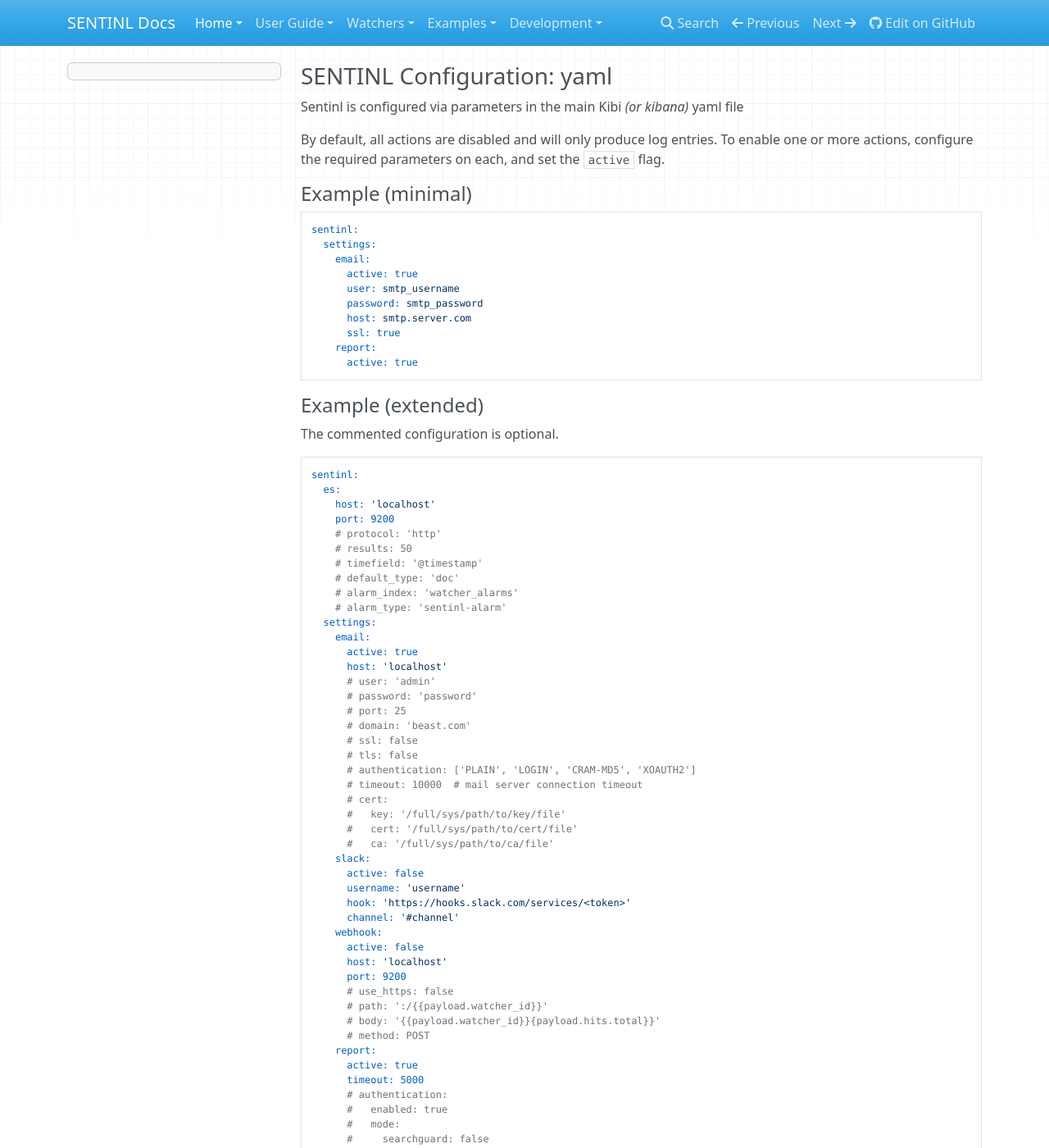
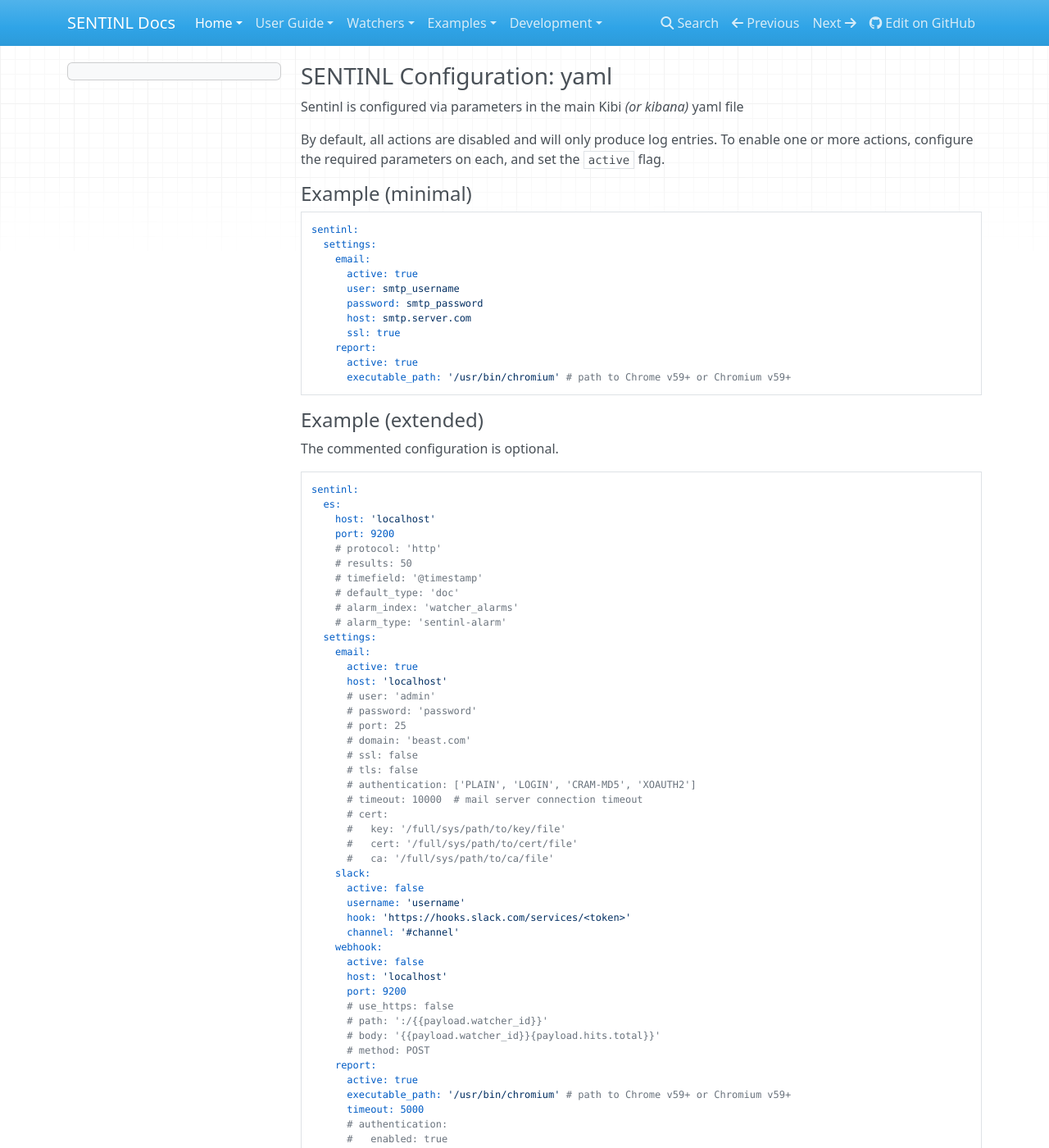
Before and after one commit to sentinl/sentinl, an MkDocs documentation site: the page built from docs/Config-Example.md, in a window 1280 px wide and 1400 px high. Shown: the whole window at 82% size. Built offline with MkDocs 1.6.1, drawn with Linux system fonts in a browser that asks for light colours; nearby versions of some CDN libraries; old or Windows-style settings are respelled for this version of MkDocs.

Commit message:
Add path for Chrome executable. It is used by Report functionality.

````diff
--- a/docs/Config-Example.md
+++ b/docs/Config-Example.md
@@ -17,6 +17,7 @@
       ssl: true
     report:
       active: true
+      executable_path: '/usr/bin/chromium' # path to Chrome v59+ or Chromium v59+
 ```
 
 
@@ -67,6 +68,7 @@
       # method: POST
     report:
       active: true
+      executable_path: '/usr/bin/chromium' # path to Chrome v59+ or Chromium v59+
       timeout: 5000
       # authentication:
       #   enabled: true
````
Also changed, not shown: docs/HOWTO-Create-Reports.md (+1 -0 lines).
